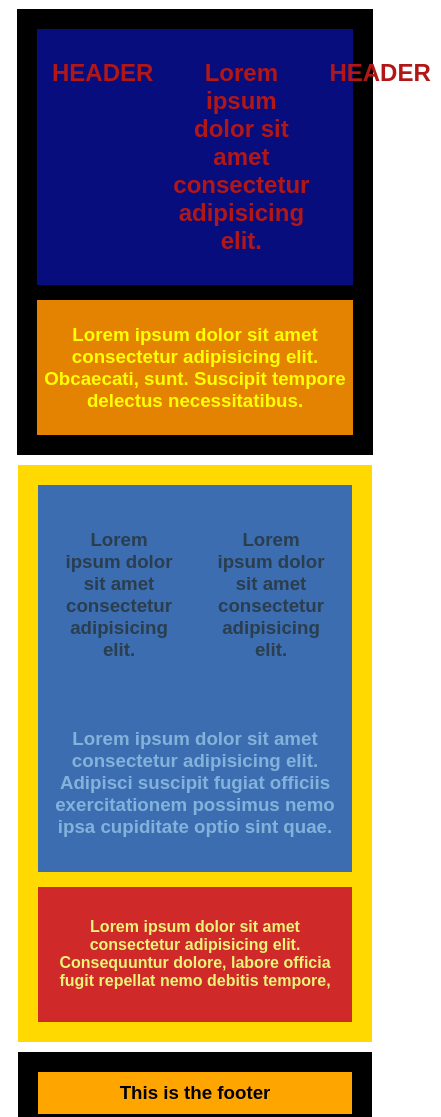
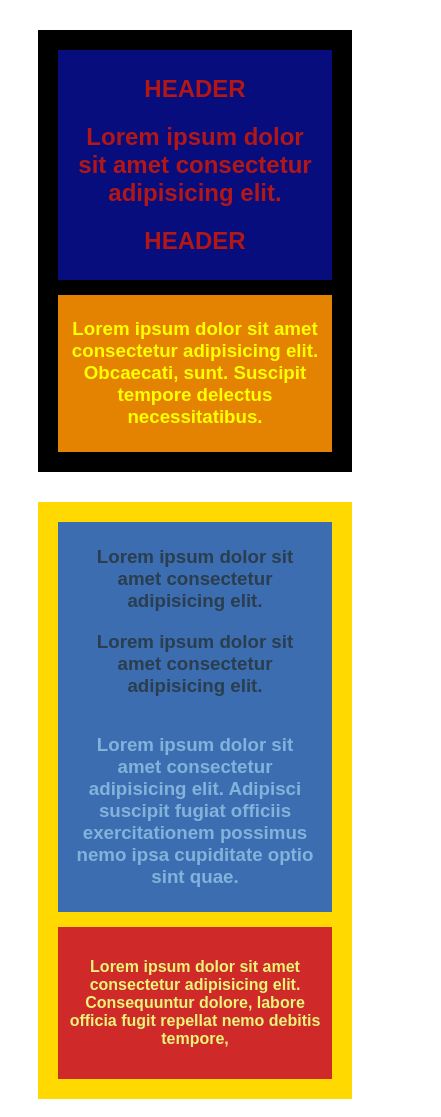
Before and after one commit to BoccoSantiago/Sprint-1, a plain HTML site: page Nivel 1/index.html in a window 390 px wide. Shown: the top 1117 px of the page, 441 px wide, since content can reach past the window. Drawn offline with Linux system fonts and the light colour scheme.

Commit message:
Ejercicio 3
Adaptación a versión Mobile.

```diff
--- a/Nivel 1/style.css
+++ b/Nivel 1/style.css
@@ -119,12 +119,38 @@ aside{
     }
 
     aside{
-        background: rgb(208, 41, 41);
         width: auto;
-        color: rgb(233, 244, 121);
         margin: 15px;
 
     }
 
 
 }
+
+@media only screen and (max-width: 550px){
+    .columns {
+       display: block;
+    }
+
+    .columns-section {
+        display: block;
+
+    }
+    .column-section {
+        width: auto;
+        padding: 0px 10px 0px 10px;
+    }
+    .foot-section{
+        padding: 0px 10px 0px 10px;
+    }
+
+    header {
+        margin: 30px;
+    }
+    main{
+        margin: 30px;
+    }
+    footer {
+        margin: 30px;
+    }
+}
```
